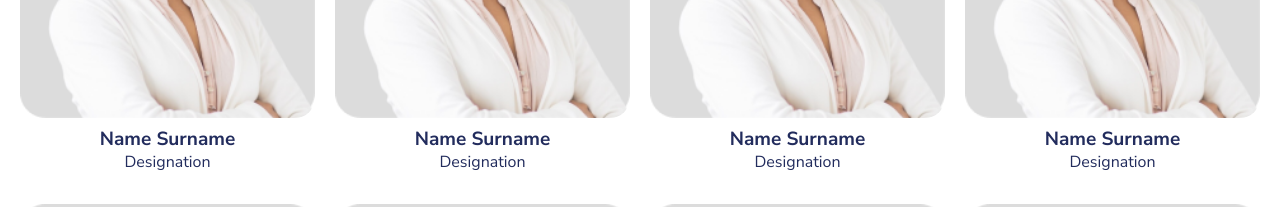
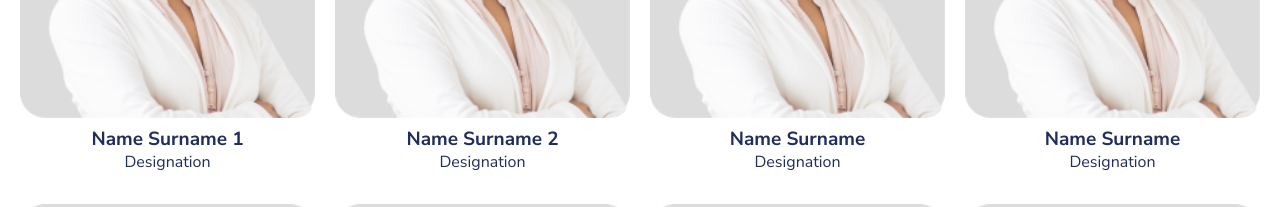
Before and after one commit to little-lantern/frontend, a React (Create React App) app: page /about in a window 1280 px wide. Shown: the part 3280-3487 px from the top of the page. Built offline with nearby package versions, Linux system fonts and the light colour scheme; a web font is replaced by a local one.

Commit message:
update code

```diff
--- a/src/components/Aboutpage/MeetOurTeam.component.tsx
+++ b/src/components/Aboutpage/MeetOurTeam.component.tsx
@@ -5,7 +5,7 @@ import closeIcon from "../../assets/images/team-close-icon.svg";
 
 const teamData = [
   {
-    name: "Name Surname",
+    name: "Name Surname 1",
     designation: "Designation",
     image: moatTeamOne,
     content:
@@ -13,7 +13,7 @@ const teamData = [
     id: "1",
   },
   {
-    name: "Name Surname",
+    name: "Name Surname 2",
     designation: "Designation",
     image: moatTeamOne,
     content:
```
